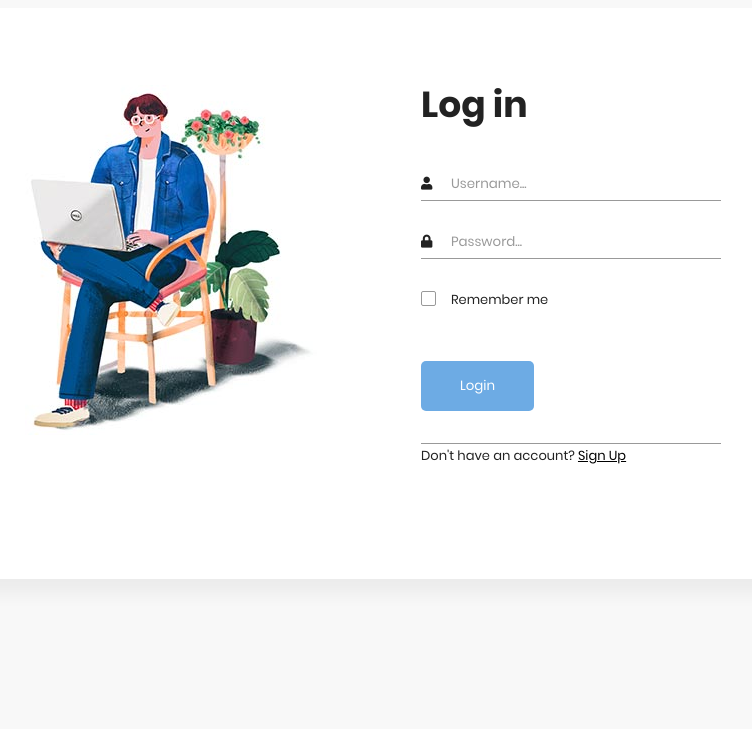
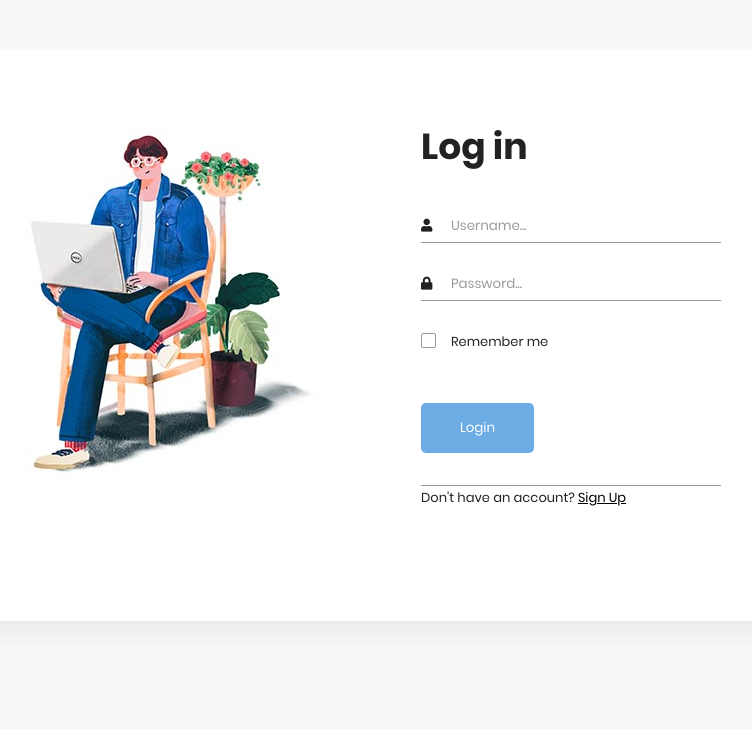
Before and after one commit to Bryson69/Customer-Management, a Django app: page /login/ in a window 1280 px wide. Shown: the top 729 px of the page, without its empty margins (279-1031 px from the left). Run offline with Django 3.2, Linux system fonts and the light colour scheme; some libraries are stand-ins or nearby versions.

Commit message:
Add margin top to login form

```diff
--- a/accounts/templates/accounts/login.html
+++ b/accounts/templates/accounts/login.html
@@ -11,8 +11,7 @@
     <title>Login</title>
 </head>
 <body>
-
-    <div class="main">
+    <div class="main" style="margin-top: 50px;">
 
                 <!-- Sing in  Form -->
                 <section class="sign-in">
@@ -54,7 +53,7 @@
                             </div>
                         </div>
                     </div>
-                </section>
+             </section>
     </div>
 </body>
 <!-- JQuery -->
```
